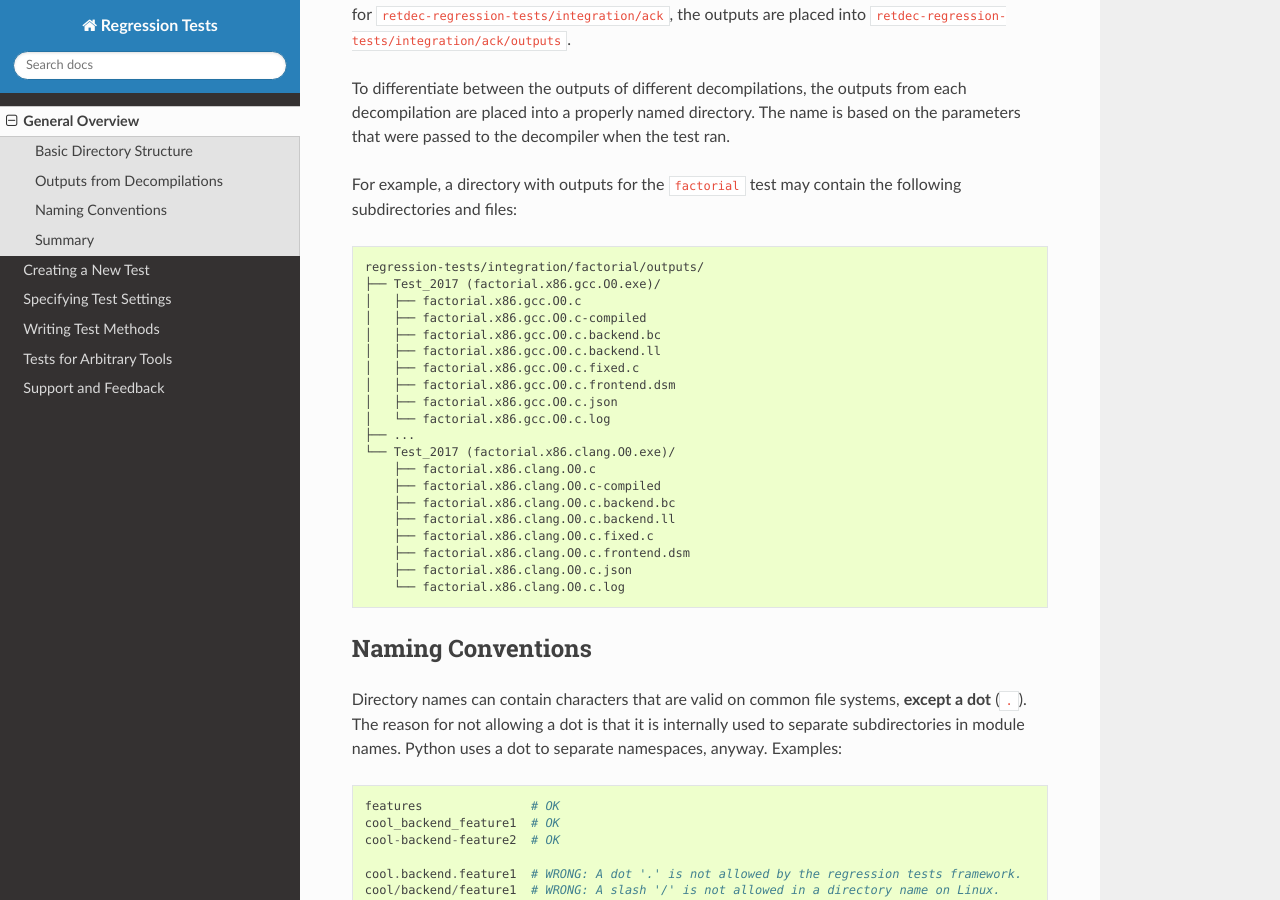
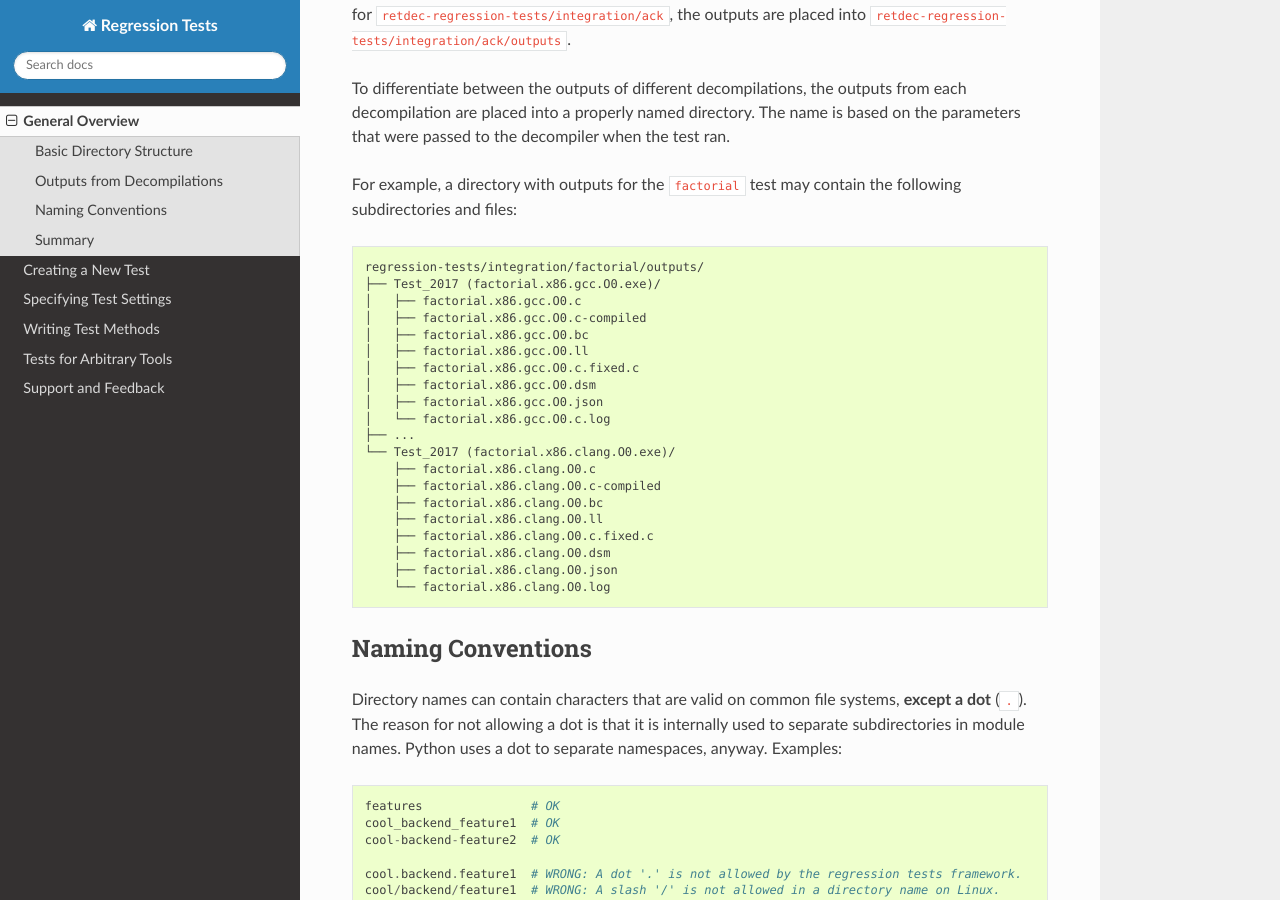
Before and after one commit to avast/retdec-regression-tests-framework, a Sphinx documentation site: the page built from docs/general_overview.rst, in a window 1280 px wide and 900 px high, scrolled down 967 px. Built offline with Sphinx 7.4.7 and the Read the Docs theme 2.0.0, drawn with Linux system fonts in a browser that asks for light colours; pages that are not in the unit, such as notebooks, are missing from menus.

Commit message:
search for different output file names generated by RetDec
related to https://github.com/avast-tl/retdec/issues/132

```diff
--- a/docs/general_overview.rst
+++ b/docs/general_overview.rst
@@ -50,22 +50,22 @@
     ├── Test_2017 (factorial.x86.gcc.O0.exe)/
     │   ├── factorial.x86.gcc.O0.c
     │   ├── factorial.x86.gcc.O0.c-compiled
-    │   ├── factorial.x86.gcc.O0.c.backend.bc
-    │   ├── factorial.x86.gcc.O0.c.backend.ll
+    │   ├── factorial.x86.gcc.O0.bc
+    │   ├── factorial.x86.gcc.O0.ll
     │   ├── factorial.x86.gcc.O0.c.fixed.c
-    │   ├── factorial.x86.gcc.O0.c.frontend.dsm
-    │   ├── factorial.x86.gcc.O0.c.json
+    │   ├── factorial.x86.gcc.O0.dsm
+    │   ├── factorial.x86.gcc.O0.json
     │   └── factorial.x86.gcc.O0.c.log
     ├── ...
     └── Test_2017 (factorial.x86.clang.O0.exe)/
         ├── factorial.x86.clang.O0.c
         ├── factorial.x86.clang.O0.c-compiled
-        ├── factorial.x86.clang.O0.c.backend.bc
-        ├── factorial.x86.clang.O0.c.backend.ll
+        ├── factorial.x86.clang.O0.bc
+        ├── factorial.x86.clang.O0.ll
         ├── factorial.x86.clang.O0.c.fixed.c
-        ├── factorial.x86.clang.O0.c.frontend.dsm
-        ├── factorial.x86.clang.O0.c.json
-        └── factorial.x86.clang.O0.c.log
+        ├── factorial.x86.clang.O0.dsm
+        ├── factorial.x86.clang.O0.json
+        └── factorial.x86.clang.O0.log
 
 Naming Conventions
 ------------------
```
Also changed, not shown: 1 other file.
